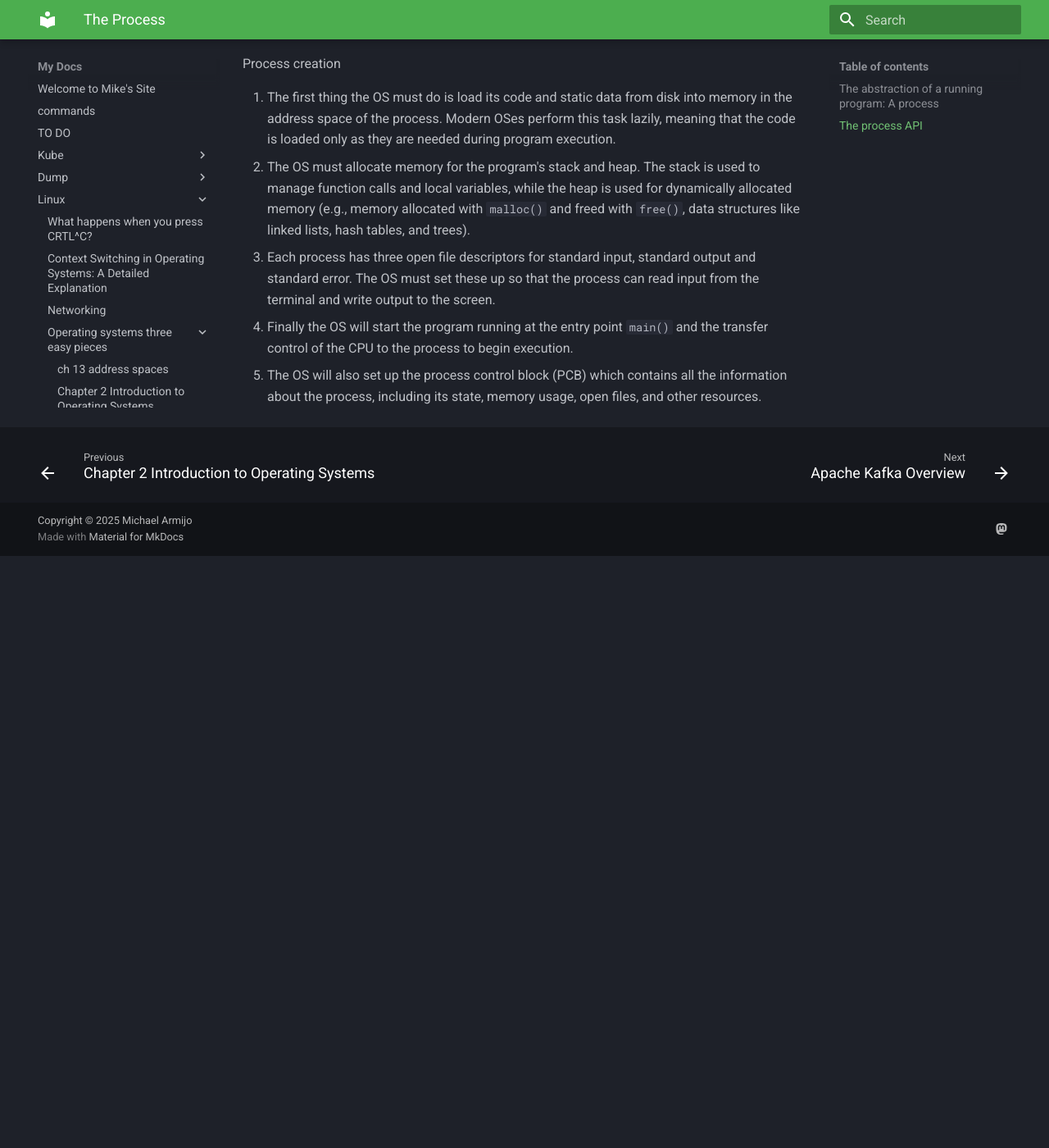
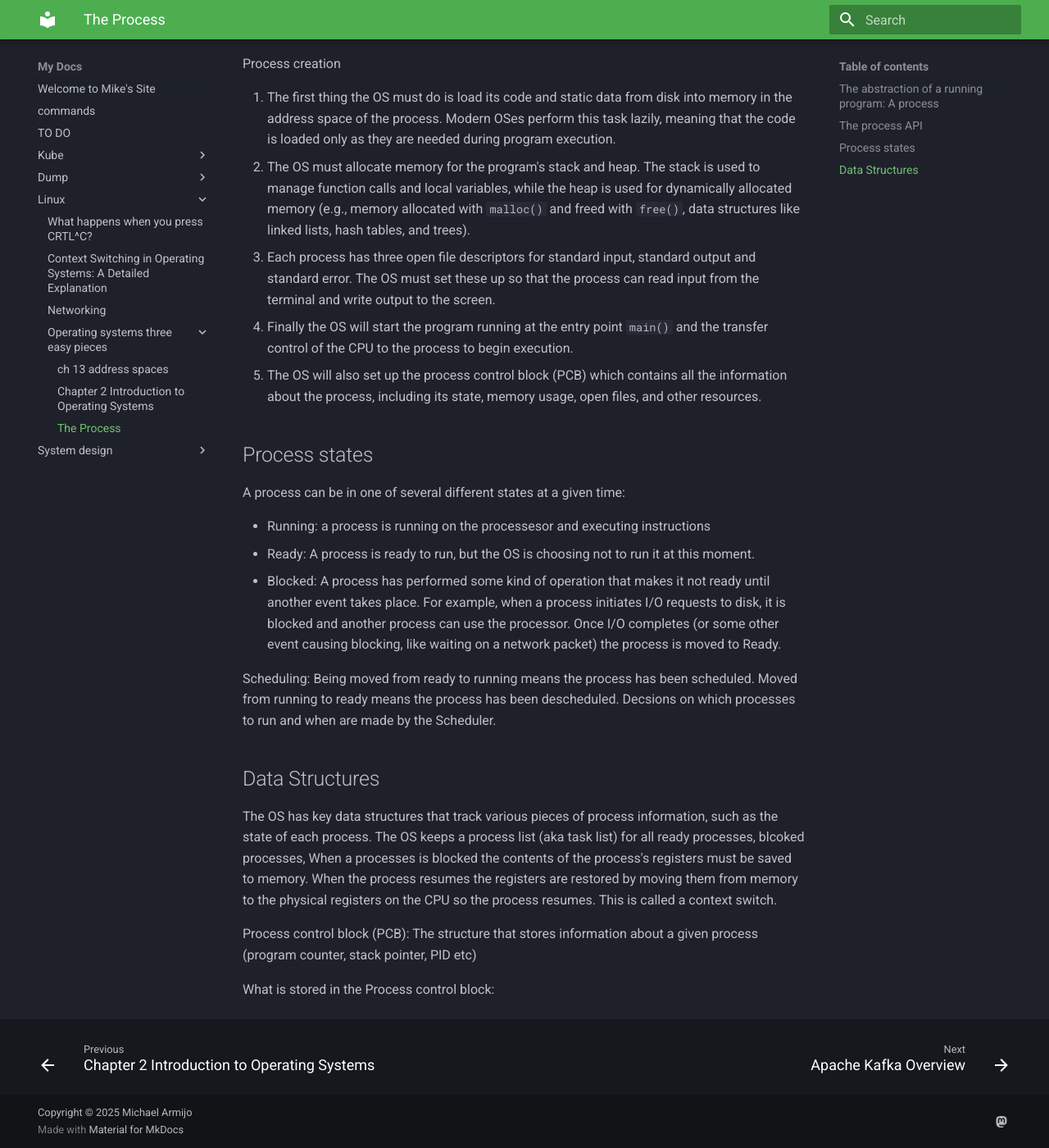
Before and after one commit to mjarmijo/mkdocs_notes, an MkDocs documentation site: the page built from docs/linux/operating_systems_three_easy_pieces/ch_4_the_process.md, in a window 1280 px wide and 1400 px high, scrolled down 956 px. Shown: the whole window at 82% size. Built offline with MkDocs 1.6.1 and Material for MkDocs 9.7.7, drawn with Linux system fonts in a browser that asks for light colours; before the commit the page ends 1634 px from its top, so only the background shows below that.

Commit message:
Finished ch 4

```diff
--- a/docs/linux/operating_systems_three_easy_pieces/ch_4_the_process.md
+++ b/docs/linux/operating_systems_three_easy_pieces/ch_4_the_process.md
@@ -27,3 +27,21 @@ Process creation
 3. Each process has three open file descriptors for standard input, standard output and standard error. The OS must set these up so that the process can read input from the terminal and write output to the screen.
 4. Finally the OS will start the program running at the entry point `main()` and the transfer control of the CPU to the process to begin execution.
 5. The OS will also set up the process control block (PCB) which contains all the information about the process, including its state, memory usage, open files, and other resources.
+
+## Process states
+
+A process can be in one of several different states at a given time:
+
+- Running: a process is running on the processesor and executing instructions
+- Ready: A process is ready to run, but the OS is choosing not to run it at this moment.
+- Blocked: A process has performed some kind of operation that makes it not ready until another event takes place. For example, when a process initiates I/O requests to disk, it is blocked and another process can use the processor. Once I/O completes (or some other event causing blocking, like waiting on a network packet) the process is moved to Ready.
+
+Scheduling: Being moved from ready to running means the process has been scheduled. Moved from running to ready means the process has been descheduled. Decsions on which processes to run and when are made by the Scheduler.
+
+## Data Structures
+
+The OS has key data structures that track various pieces of process information, such as the state of each process. The OS keeps a process list (aka task list) for all ready processes, blcoked processes, When a processes is blocked the contents of the process's registers must be saved to memory. When the process resumes the registers are restored by moving them from memory to the physical registers on the CPU so the process resumes. This is called a context switch.
+
+Process control block (PCB): The structure that stores information about a given process (program counter, stack pointer, PID etc)
+
+What is stored in the Process control block:
```
Also changed, not shown: docs/linux/operating_systems_three_easy_pieces/images/process-control-block.png (added).
